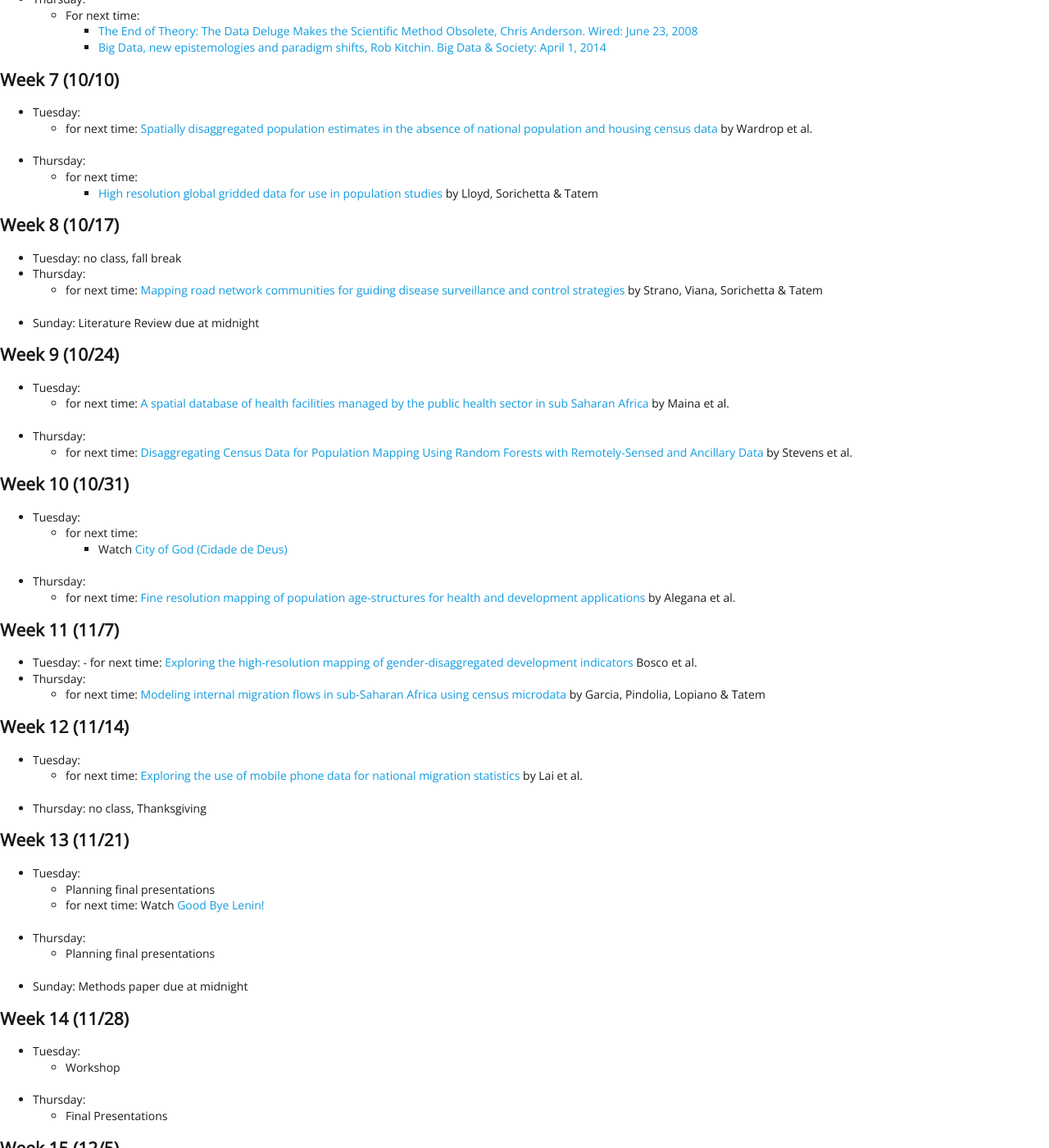
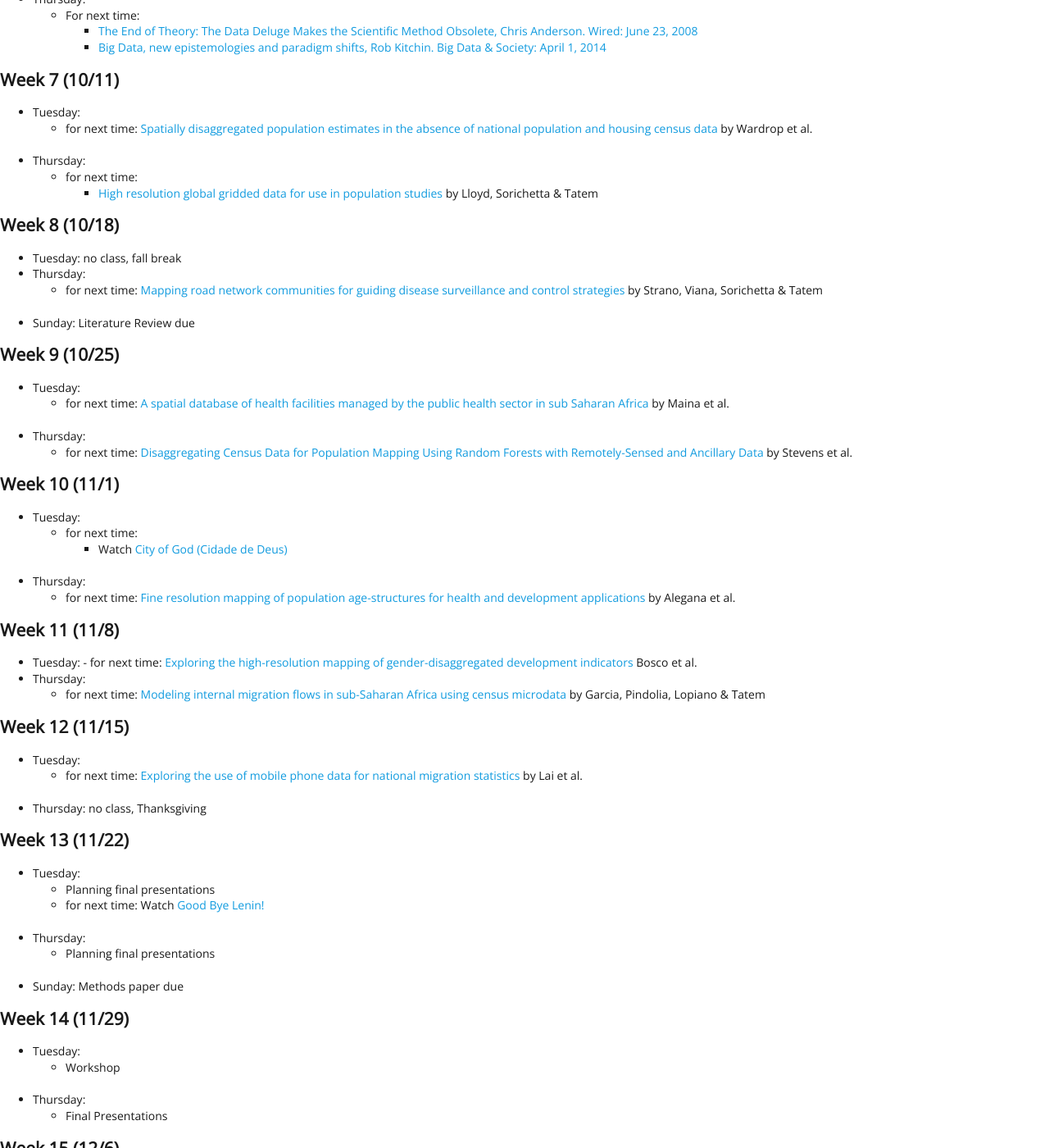
Before and after one commit to EMBrewer/dat150, a Jekyll site: the page built from _posts/2021-09-17-schedule.md, in a window 1280 px wide and 1400 px high, scrolled down 1566 px. Shown: the whole window at 82% size. Built offline with Jekyll 4.4.1, drawn with Linux system fonts in a browser that asks for light colours; our own code applies the rules of GitHub Pages for plain Markdown files; some of the changed text lies outside the part shown.

Commit message:
Update 2021-09-17-schedule.md

```diff
--- a/_posts/2021-09-17-schedule.md
+++ b/_posts/2021-09-17-schedule.md
@@ -70,63 +70,63 @@
 		- [The End of Theory: The Data Deluge Makes the Scientific Method Obsolete, Chris Anderson.  Wired: June 23, 2008](https://www.wired.com/2008/06/pb-theory/)
 		- [Big Data, new epistemologies and paradigm shifts, Rob Kitchin.  Big Data & Society: April 1, 2014](https://journals.sagepub.com/doi/full/10.1177/2053951714528481)
 
-## Week 7 (10/10)
+## Week 7 (10/11)
 - Tuesday:
   - for next time: [Spatially disaggregated population estimates in the absence of national population and housing census data](https://www.pnas.org/content/pnas/115/14/3529.full.pdf) by Wardrop et al.
 - Thursday:
 	- for next time:
 		- [High resolution global gridded data for use in population studies](https://www.ncbi.nlm.nih.gov/pmc/articles/PMC5283062/) by Lloyd, Sorichetta & Tatem
 
-## Week 8 (10/17)
+## Week 8 (10/18)
 - Tuesday: no class, fall break
 - Thursday:
 	- for next time: [Mapping road network communities for guiding disease surveillance and control strategies](https://www.nature.com/articles/s41598-018-22969-4) by Strano, Viana, Sorichetta & Tatem
-- Sunday: Literature Review due at midnight
+- Sunday: Literature Review due
 
-## Week 9 (10/24)
+## Week 9 (10/25)
 - Tuesday:
 	- for next time: [A spatial database of health facilities managed by the public health sector in sub Saharan Africa](https://www.nature.com/articles/s41597-019-0142-2) by Maina et al.
 - Thursday:
 	- for next time: [Disaggregating Census Data for Population Mapping Using Random Forests with Remotely-Sensed and Ancillary Data](https://journals.plos.org/plosone/article?id=10.1371/journal.pone.0107042) by Stevens et al.
 
-## Week 10 (10/31)
+## Week 10 (11/1)
 - Tuesday:
 	- for next time:
 		- Watch [City of God (Cidade de Deus)](https://www.youtube.com/watch?v=dcUOO4Itgmw)
 - Thursday:
 	- for next time: [Fine resolution mapping of population age-structures for health and development applications](https://royalsocietypublishing.org/doi/pdf/10.1098/rsif.2015.0073) by Alegana et al.
 
-## Week 11 (11/7)
+## Week 11 (11/8)
 - Tuesday:
   	- for next time: [Exploring the high-resolution mapping of gender-disaggregated development indicators](https://royalsocietypublishing.org/doi/pdf/10.1098/rsif.2016.0825) Bosco et al.
 - Thursday:
 	- for next time: [Modeling internal migration flows in sub-Saharan Africa using census microdata](https://academic.oup.com/migration/article/3/1/89/2413406) by Garcia, Pindolia, Lopiano & Tatem
 
-## Week 12 (11/14)
+## Week 12 (11/15)
 - Tuesday:
 	- for next time: [Exploring the use of mobile phone data for national migration statistics](https://www.nature.com/articles/s41599-019-0242-9.pdf) by Lai et al.
 - Thursday: no class, Thanksgiving
 
-## Week 13 (11/21)
+## Week 13 (11/22)
 - Tuesday:
 	- Planning final presentations
 	- for next time: Watch [Good Bye Lenin!](https://www.youtube.com/watch?v=u5hzmwGW4Ac)
 - Thursday:
 	- Planning final presentations
-- Sunday: Methods paper due at midnight
+- Sunday: Methods paper due
 
 
-## Week 14 (11/28)
+## Week 14 (11/29)
 - Tuesday:
 	- Workshop
 - Thursday:
 	- Final Presentations
 
-## Week 15 (12/5)
+## Week 15 (12/6)
 - Tuesday:
 	- Final Presentations
 - Thursday: Last day of class
 	- Final Presentations
 
 ## Final
-- Research plan is due no later than December 21st by 5PM.
+- Research plan is due no later than Tuesday December 21st at 11:59pm.
```
Also changed, not shown: other parts of _posts/2021-09-17-schedule.md (+6 -6 lines).
